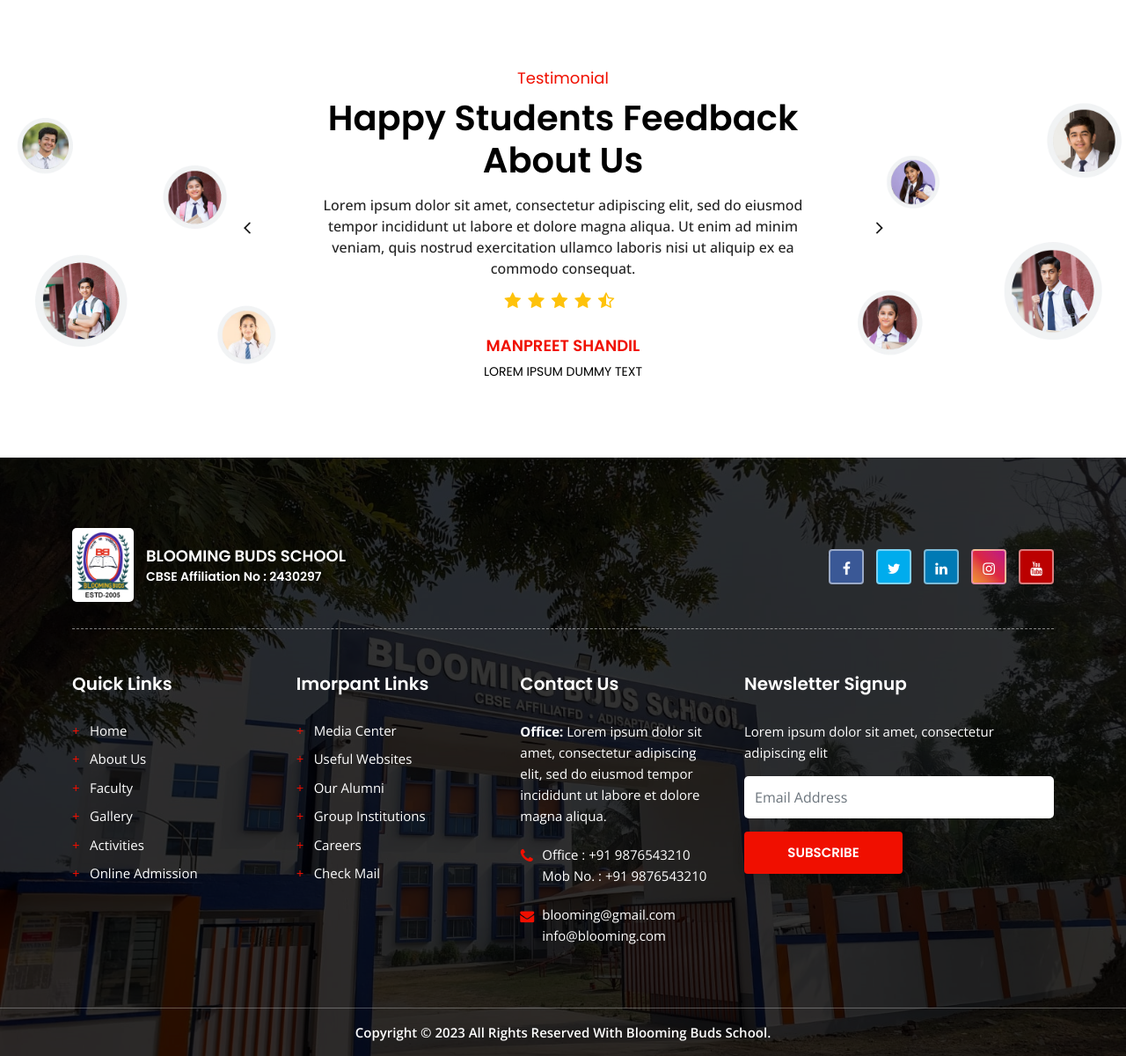
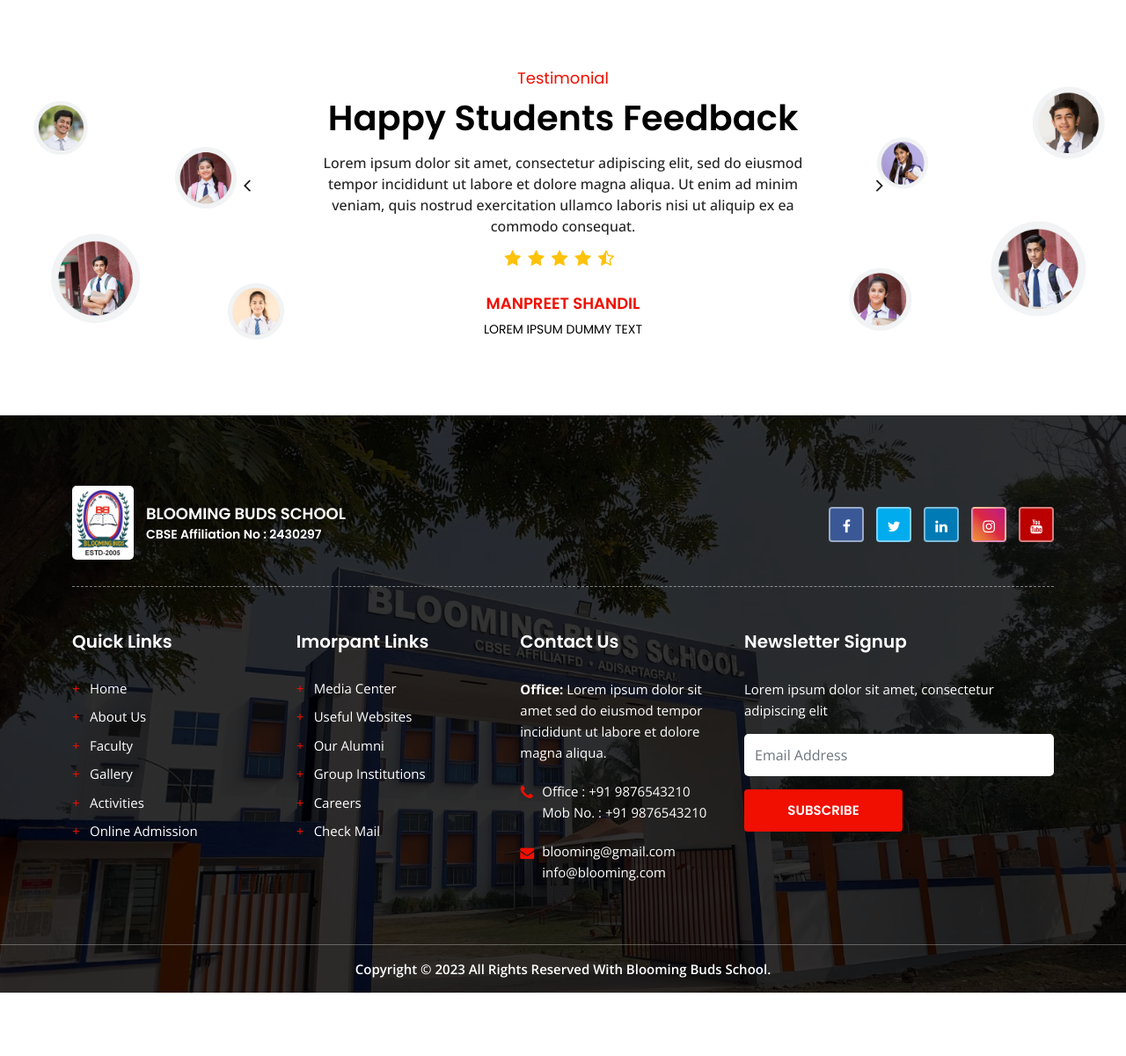
Before and after one commit to abhinavhtlogics/blooming, a plain HTML site: page index.html in a window 1280 px wide. Shown: the part 3982-5182 px from the top of the page at 88% size. After the commit the page ends 5110 px from the top, so only its background shows below. Drawn offline with nearby package versions, Linux system fonts and the light colour scheme.

Commit message:
changes-16-12-23

```diff
--- a/index.html
+++ b/index.html
@@ -576,7 +576,7 @@ jQuery(window).scroll(function() {
     <div class="row">
 
 	  <div class="col-sm-12 grid-client">
-	    <h2 class="aos-animate" data-aos="fade-up" data-aos-duration="1000"><span>Testimonial</span>Happy Students Feedback About Us</h2>
+	    <h2 class="aos-animate" data-aos="fade-up" data-aos-duration="1000"><span>Testimonial</span>Happy Students Feedback</h2>
 		<div id="owl-demo-4" class="owl-carousel owl-theme aos-animate" data-aos="fade-up" data-aos-duration="1000">
 
 		  <div class="item">
@@ -686,7 +686,7 @@ $(document).ready(function(){
 			  <h4>Contact us</h4>
 			    <address>
 				  <!--i class="fa fa-map-marker" aria-hidden="true"></i-->
-				  <div><p><b>Office:</b> Lorem ipsum dolor sit amet, consectetur adipiscing elit, sed do eiusmod tempor incididunt ut labore et dolore magna aliqua.</p></div>
+				  <div><p><b>Office:</b> Lorem ipsum dolor sit amet sed do eiusmod tempor incididunt ut labore et dolore magna aliqua.</p></div>
 				</address>
 
 				<address>
```
